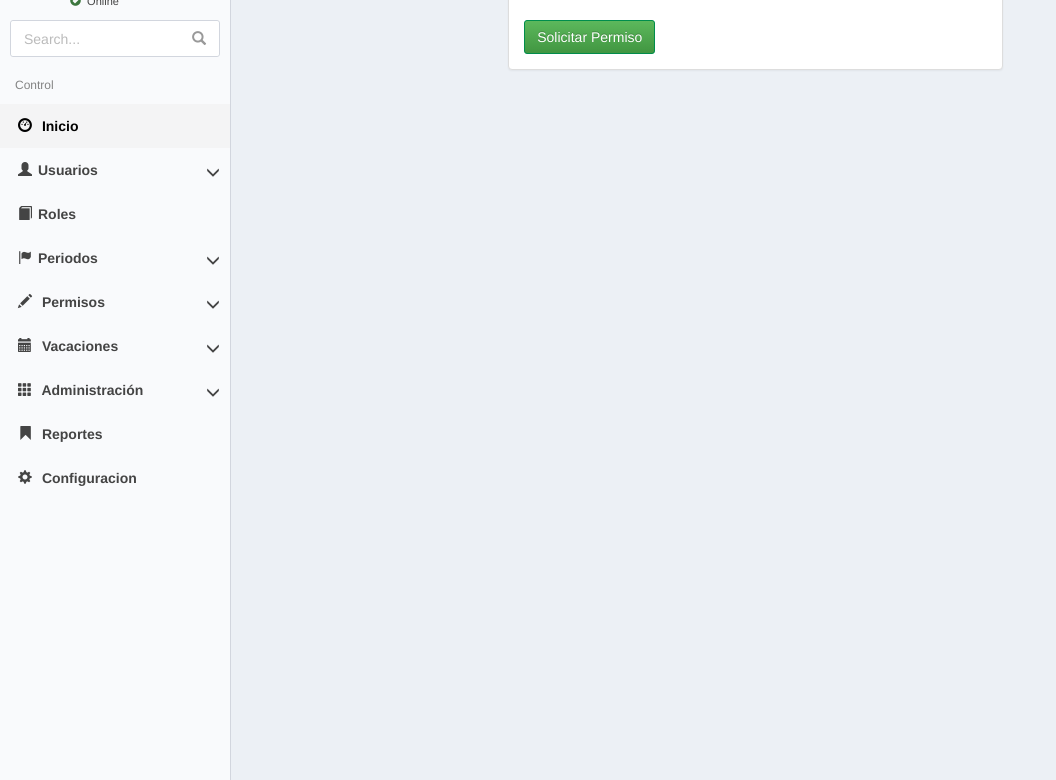
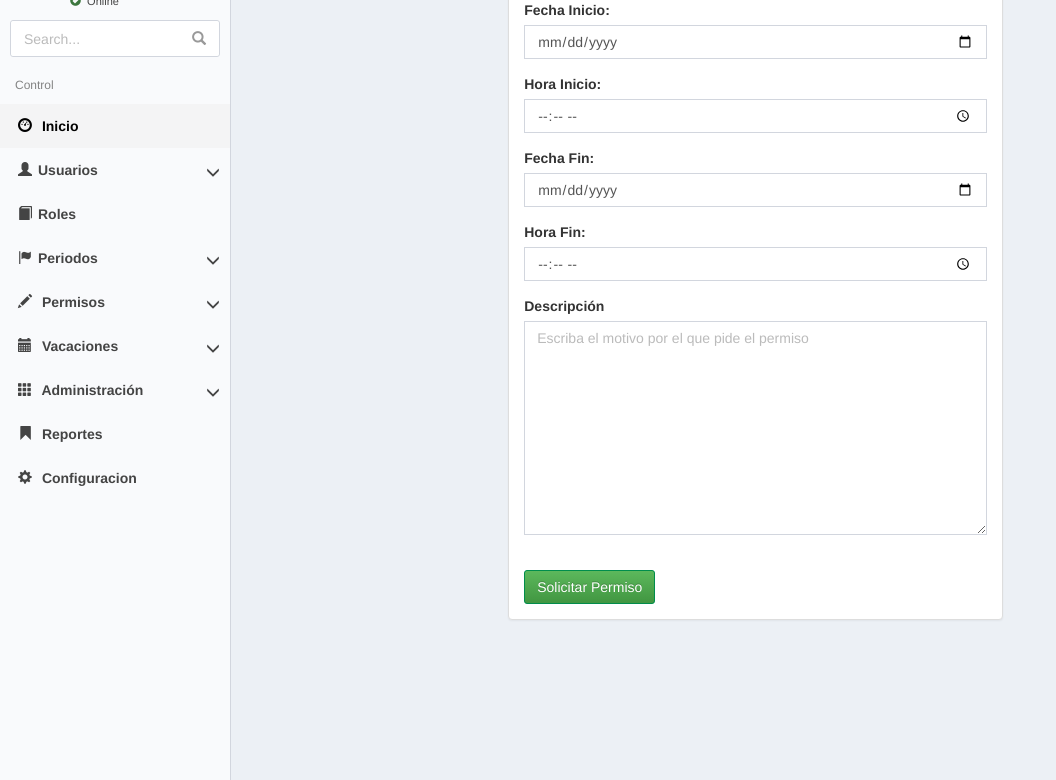
Before and after one commit to jorgevtorresr/SIMCOPV, a Django app: template templates/permisos/permiso.html in a window 1280 px wide. Shown: the part 81-861 px from the top of the page, without its empty margins (0-1056 px from the left). Run offline with Django 3.2, Linux system fonts and the light colour scheme; the template is opened without the code that fills it, so the values that code supplies are empty; some libraries are stand-ins or nearby versions.

Commit message:
First commit after long time

```diff
--- a/apps/permisos/models.py
+++ b/apps/permisos/models.py
@@ -12,8 +12,8 @@ class Permiso(models.Model):
 	ced_jefe_inmed = models.CharField(max_length=10, null=True, blank=True)
 	ced_jef_talent = models.CharField(max_length=10, null=True, blank=True)
 	ced_gerente = models.CharField(max_length=10, null=True, blank=True)
-	fecha_inicio = models.DateField(auto_now=False, auto_now_add=False)
-	fecha_fin = models.DateField(auto_now=False, auto_now_add=False, null=True, blank=True)
+	fecha_inicio = models.DateTimeField(auto_now=False, auto_now_add=False)
+	fecha_fin = models.DateTimeField(auto_now=False, auto_now_add=False, null=True, blank=True)
 	descripcion = models.TextField()
 	comprobante = models.ImageField(upload_to='comprobantes/%Y/%m/%d')
 	estado = models.BooleanField(default=True)
--- a/media/frontimages.json
+++ b/media/frontimages.json
@@ -1 +1 @@
-{"image3": "ima4.png", "image2": "ima2.png", "imagen": "ima1.png", "image4": "ima3.png"}
+{"image3": "ima3.png", "image2": "ima2.png", "imagen": "ima1.png", "image4": "ima4.png"}
--- a/templates/base.html
+++ b/templates/base.html
@@ -219,14 +219,12 @@
           {% endblock %}
         </section><!-- /.content -->
       </div><!-- /.content-wrapper -->
-
-
       <!-- Control Sidebar -->
       <aside class="control-sidebar control-sidebar-dark">
         <!-- Create the tabs -->
         <ul class="nav nav-tabs nav-justified control-sidebar-tabs">
-          <li class="active"><a href="#control-sidebar-home-tab" data-toggle="tab"><i class="fa fa-home"></i></a></li>
-          <li><a href="#control-sidebar-settings-tab" data-toggle="tab"><i class="fa fa-gears"></i></a></li>
+          <li class="active"><a href="#control-sidebar-home-tab" data-toggle="tab"><i class="glyphicon glyphicon-star"></i></a></li>
+          <li><a href="#control-sidebar-settings-tab" data-toggle="tab"><i class="glyphicon glyphicon-cog"></i></a></li>
         </ul>
         <!-- Tab panes -->
         <div class="tab-content">
@@ -283,6 +281,7 @@
       <!-- Add the sidebar's background. This div must be placed
            immediately after the control sidebar -->
       <div class='control-sidebar-bg'></div>
+
     </div><!-- ./wrapper -->
     <div class="modal fade" id="usuario-pass">
       <div class="modal-dialog">
--- a/templates/login.html
+++ b/templates/login.html
@@ -43,7 +43,7 @@
 								<label for="id_{{form.password.name}}">Password:</label>
 								{{form.password}}
 							</div>
-							<div class="form-group">
+							<div class="form-group pull-right">
 								<button class="btn btn-primary" type="submit">Iniciar Sesión</button>
 							</div>
 						</form>
--- a/templates/permisos/permiso.html
+++ b/templates/permisos/permiso.html
@@ -7,13 +7,31 @@
     <div class="col-xs-12 col-md-6">
     <div class="panel panel-default">
       <div class="panel-body">
-    			<form action="" method="post" class="form" role="form">
+    			<form action="" method="post" class="form" role="form" id="permiso">
     				{% csrf_token %}
-    				{{form}}
+    				<div class="form-group">
+              <label for="id_fecha_inicio">Fecha Inicio:</label>
+              <input type="date" id="id_fecha_inicio" name="fecha_inicio" class="form-control">
+            </div>
+            <div class="form-group">
+              <label for="id_hora_inicio">Hora Inicio:</label>
+              <input type="time" id="id_hora_inicio" name="hora_inicio" class="form-control">
+            </div>
+            <div class="form-group">
+              <label for="id_fecha_fin">Fecha Fin:</label>
+              <input type="date" id="id_fecha_fin" name="fecha_fin" class="form-control">
+            </div>
+            <div class="form-group">
+              <label for="id_hora_fin">Hora Fin:</label>
+              <input type="time" id="id_hora_fin" name="hora_fin" class="form-control">
+            </div>
+            <div class="form-group">
+              <label for="id_descripcion">Descripción</label>
+              <textarea name="descripcion" id="id_descripcion" cols="30" rows="10" placeholder="Escriba el motivo por el que pide el permiso" class="form-control"></textarea>
+            </div>
     				<br>
     				<button class="btn btn-success" type="input">Solicitar Permiso</button>
     			</form>
-    			{{form.errors}}
     		</div>
       </div>
     </div>
@@ -21,3 +39,14 @@
   <div class="col-sm-3 hidden-xs hidden-sm">
   </div>
 {% endblock %}
+{% block javascript %}
+  {{block.super}}
+  <script>
+    $(document).ready(function(){
+      $("form#permiso").on("submit",function(event){
+        event.preventDefault();
+
+      });
+    });
+  </script>
+{% endblock javascript %}
```
Also changed, not shown: apps/permisos/forms.py (+6 -5 lines), apps/permisos/views.py (+13 -10 lines), apps/permisos/migrations/0006_auto_20150930_1539.py (added), apps/usuarios/migrations/0009_auto_20150930_1539.py (added).
